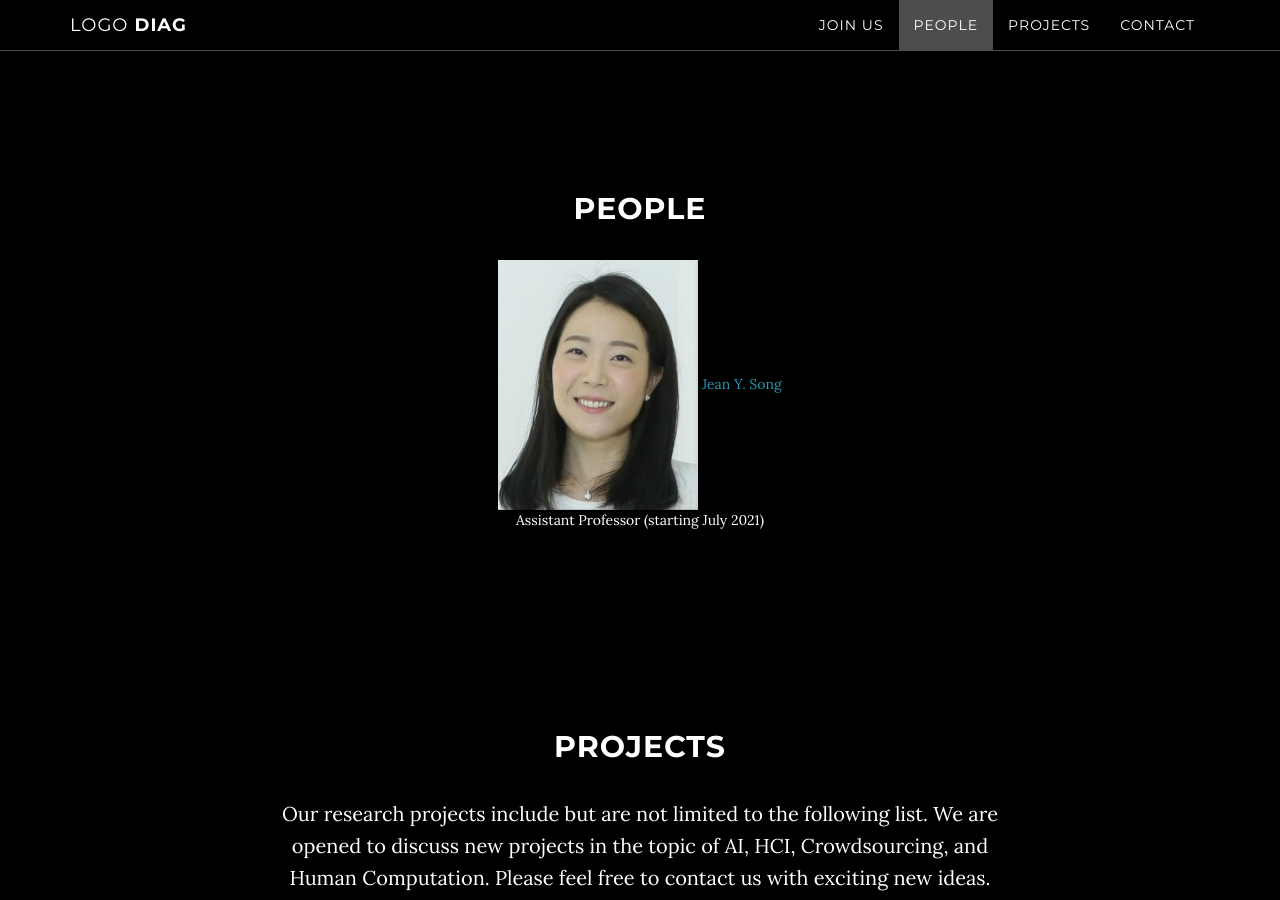
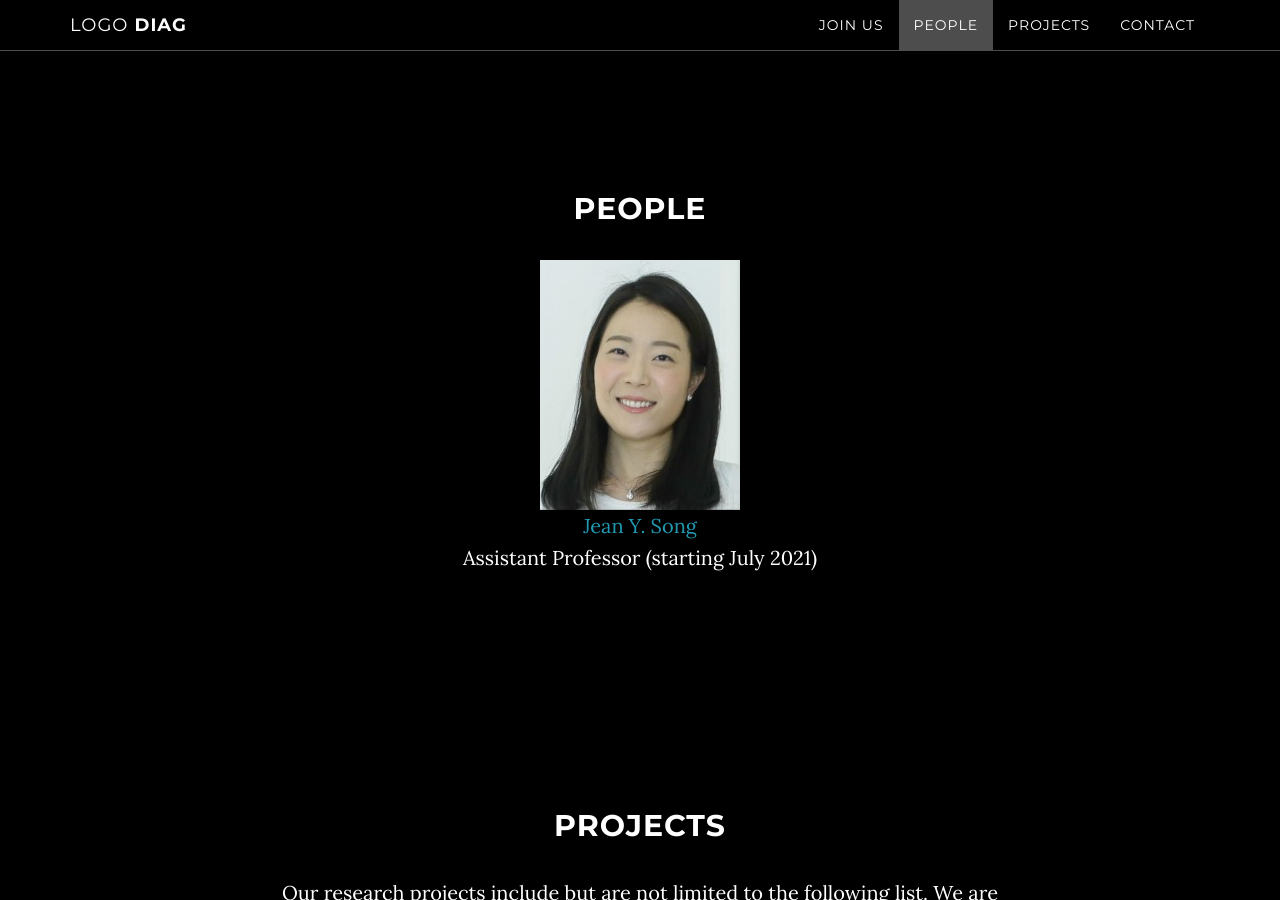
Before and after one commit to raflereak/diag-dgist.github.io, a Jekyll site: the page built from index.html, in a window 1280 px wide and 900 px high, scrolled down 1438 px. Built offline with Jekyll 4.4.1, drawn with Linux system fonts in a browser that asks for light colours.

Commit message:
font size

```diff
--- a/_includes/people.html
+++ b/_includes/people.html
@@ -4,8 +4,8 @@
             <div class="col-lg-8 col-lg-offset-2">
                 <h2>People</h2>
                 <img src="/img/JeanSong_profile2021.png" alt="">
-                <a href="https://jyskwon.github.io/">Jean Y. Song</a><br>
-                Assistant Professor (starting July 2021)
+                <p><a href="https://jyskwon.github.io/">Jean Y. Song</a><br>
+                Assistant Professor (starting July 2021)</p>
             </div>
         </div>
     </section>
```
